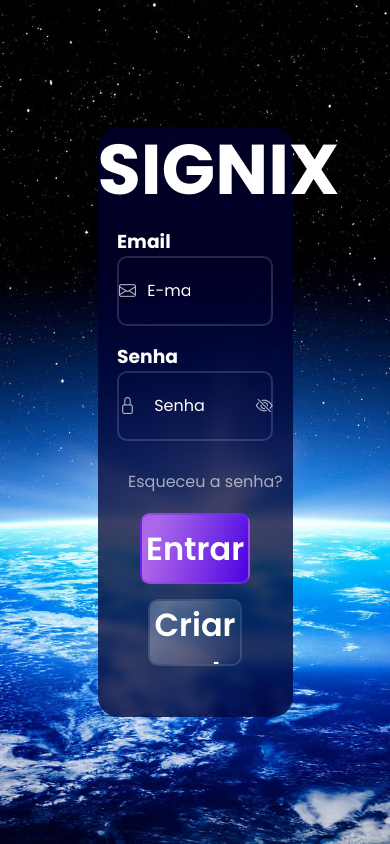
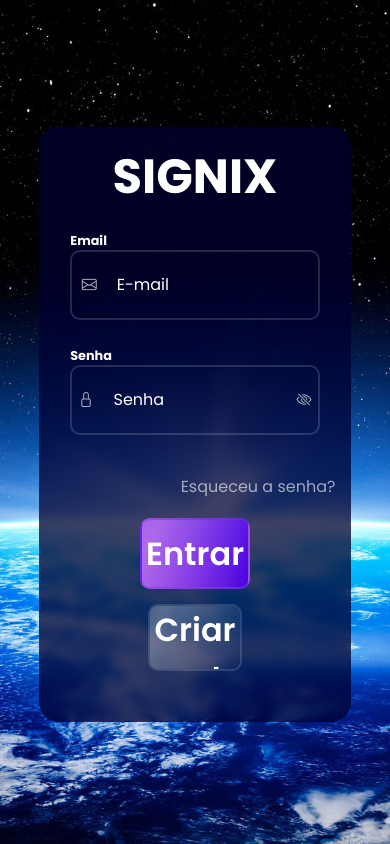
Before and after one commit to CaioSouza021/Signix, a React (Vite) app: page / in a window 390 px wide. Built offline with nearby package versions, Linux system fonts and the light colour scheme.

Commit message:
tornando Login responsivo

```diff
--- a/src/components/Login/login.module.scss
+++ b/src/components/Login/login.module.scss
@@ -224,3 +224,37 @@ ul li .criar .link {
     box-shadow: 0 0 8px rgba(255, 255, 255, 0.3);
   }
 }
+
+// RESPONSIVO PARA MOBILE
+
+@media screen and (max-width: 900px) {
+  //  titulo
+  .boxConteudo {
+    width: 80%;
+    margin-top: 5px;
+  }
+
+  form .titulo {
+    margin-top: 5px;
+  }
+  form .titulo h1 {
+    margin-top: 5px;
+    font-size: 3rem;
+  }
+
+  .boxForm h3 {
+    font-size: 0.8rem;
+  }
+
+  .boxForm i {
+    font-size: 15px;
+  }
+
+  .inputPrincipal1,
+  .inputPrincipal {
+    height: 70%;
+    width: 100%;
+    gap: 20px;
+    padding: 5px;
+  }
+}
--- a/src/pages/registro/Registro.module.scss
+++ b/src/pages/registro/Registro.module.scss
@@ -198,7 +198,6 @@ input:-webkit-autofill {
   }
 
   .formContainer {
-    border: solid 2px red;
     height: 20%;
     width: 90%;
     gap: 50px;
@@ -232,8 +231,6 @@ input:-webkit-autofill {
     width: 85px;
     height: 2px;
   }
-
-  // FIM DO TITULO
 
   .inputContainer .inputBox .formLabel {
     font-size: 14px;
```
